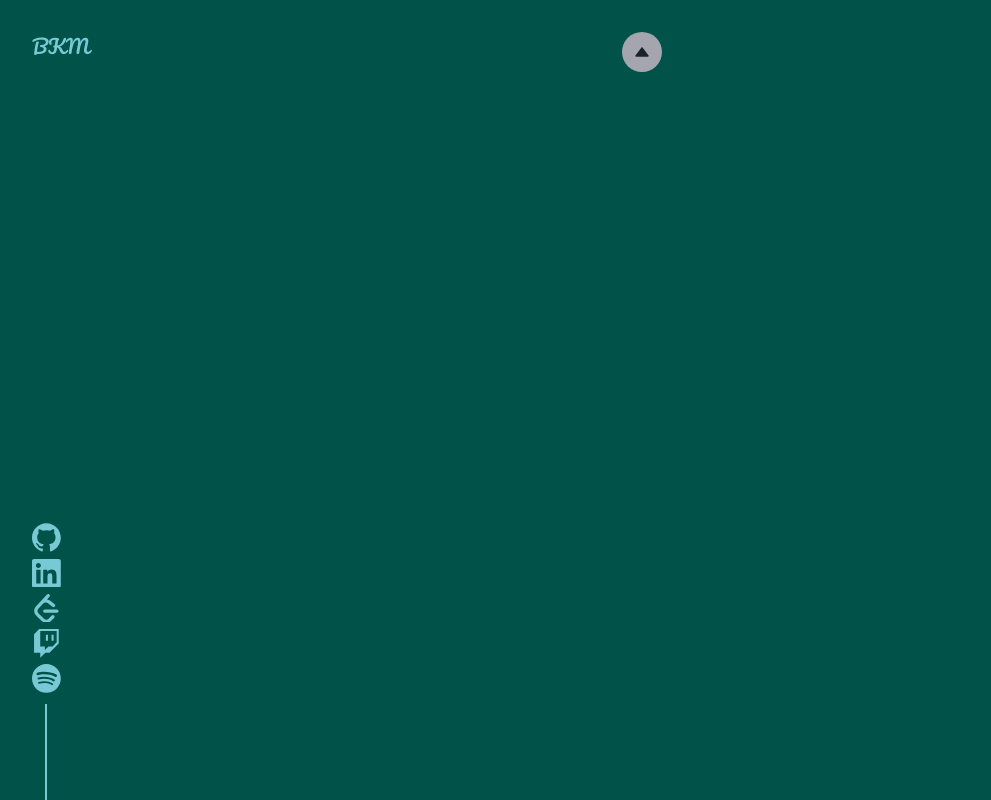
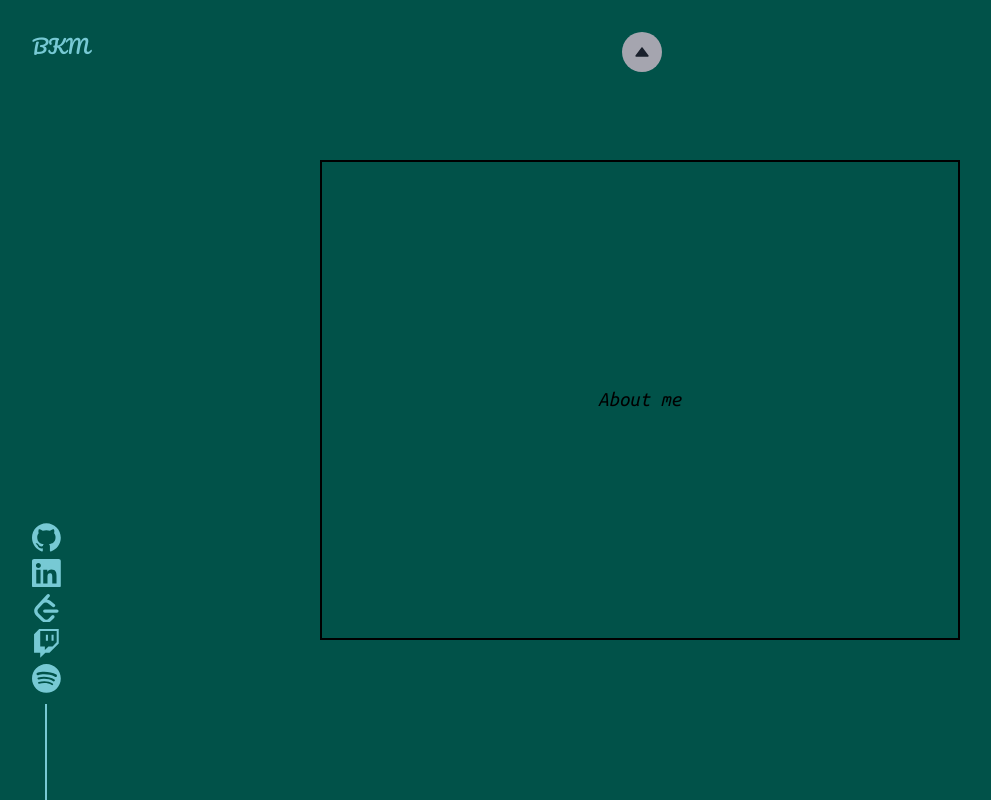
Before and after one commit to bmaurice98/MizuDevPortfolioV2, a Next.js app: page /About in a window 1280 px wide. Shown: the whole page, without its empty margins (0-991 px from the left). Built offline with nearby package versions, Linux system fonts and the light colour scheme.

Commit message:
Changing opacity and blur of skills and about component

```diff
--- a/pages/About/index.js
+++ b/pages/About/index.js
@@ -21,23 +21,34 @@ const Container = styled.div`
 `;
 
 const Center = styled.div`
+  border: 2px solid ${(props) => props.theme.text};
+  color: ${(props) => props.theme.text};
+  padding: 2rem;
+  width: 50vw;
+  height: 60vh;
+  z-index: 3;
+  line-height: 1.5;
   display: flex;
   justify-content: center;
   align-items: center;
-  padding-top: 10rem;
+  font-size: calc(0.5rem + 1vw);
+  backdrop-filter: blur(2px);
+  position: relative;
+  margin: auto auto;
+  top: 10rem;
+  font-family: "Ubuntu Mono", monospace;
+  font-style: italic;
 `;
 
 const AboutPage = () => {
   return (
     <ThemeProvider theme={darkTheme}>
       <MainContainer>
-        <Container>
-          <HomeButton theme="dark" />
-          <LogoComponent theme="dark" />
-          <Socials theme="dark" />
-          <ParticleComponent theme="dark" />
-        </Container>
-        <Center></Center>
+        <HomeButton theme="dark" />
+        <LogoComponent theme="dark" />
+        <Socials theme="dark" />
+        <ParticleComponent theme="dark" />
+        <Center>About me</Center>
       </MainContainer>
     </ThemeProvider>
   );
--- a/pages/Skills/index.js
+++ b/pages/Skills/index.js
@@ -34,7 +34,7 @@ const Main = styled.div`
 
   &:hover {
     color: ${(props) => props.theme.body};
-    background-color: ${(props) => props.theme.text};
+    background-color: ${(props) => `rgba(${props.theme.textRgba}, 0.6)`};
   }
 `;
 
```
